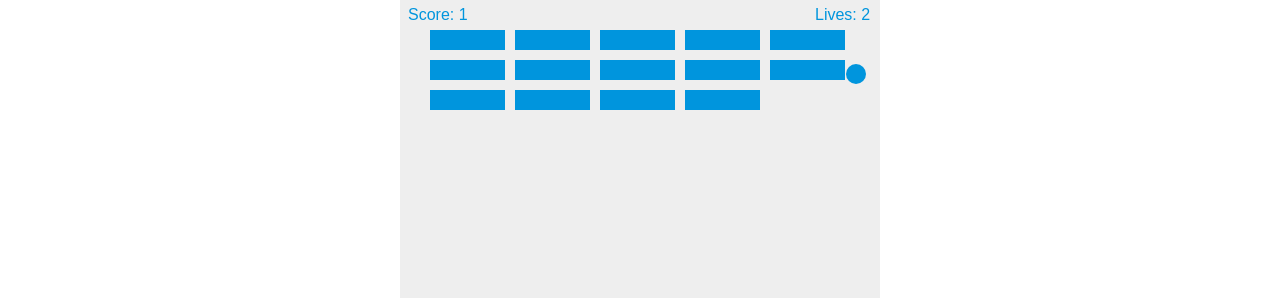
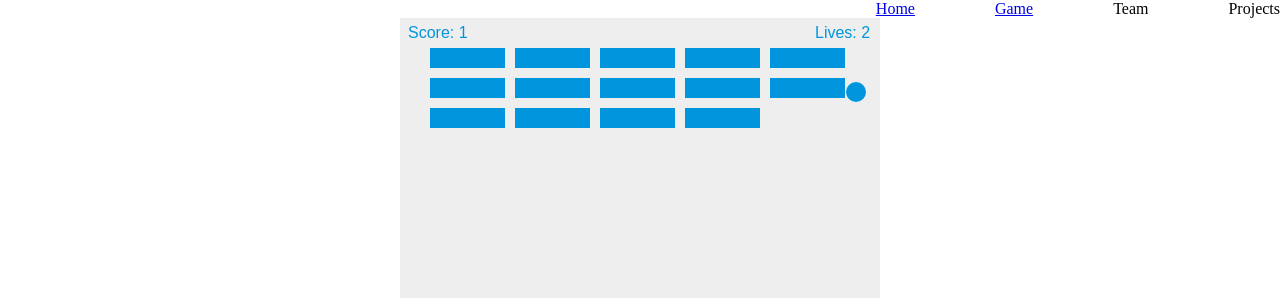
Before and after one commit to wfenyes/flexbox-practice, a plain HTML site: page game.html in a window 1280 px wide. Shown: the top 298 px of the page. Drawn offline with Linux system fonts and the light colour scheme.

Commit message:
Adding rough nav to game

```diff
--- /dev/null
+++ b/game.css
@@ -0,0 +1,9 @@
+ul {
+    list-style: none;
+    margin: 0;
+    padding: 0;
+    display: flex;
+    flex-wrap: wrap;
+    justify-content: flex-end;
+    gap: 5rem;
+}
--- a/game.html
+++ b/game.html
@@ -4,7 +4,18 @@
     <meta charset="utf-8" />
     <title>Gamedev Canvas Workshop - lesson 10: finishing up</title>
     <style>* { padding: 0; margin: 0; } canvas { background: #eee; display: block; margin: 0 auto; }</style>
+    <link href="game.css" rel="stylesheet"/>
 </head>
+<header>
+    <nav>
+        <ul>
+            <li><a href="index.html">Home</a></li>
+            <li><a href="game.html">Game</a></li>
+            <li>Team</li>
+            <li>Projects</li>
+        </ul>
+    </nav>
+</header>
 <body>
 
 <canvas id="myCanvas" width="480" height="320"></canvas>
```
